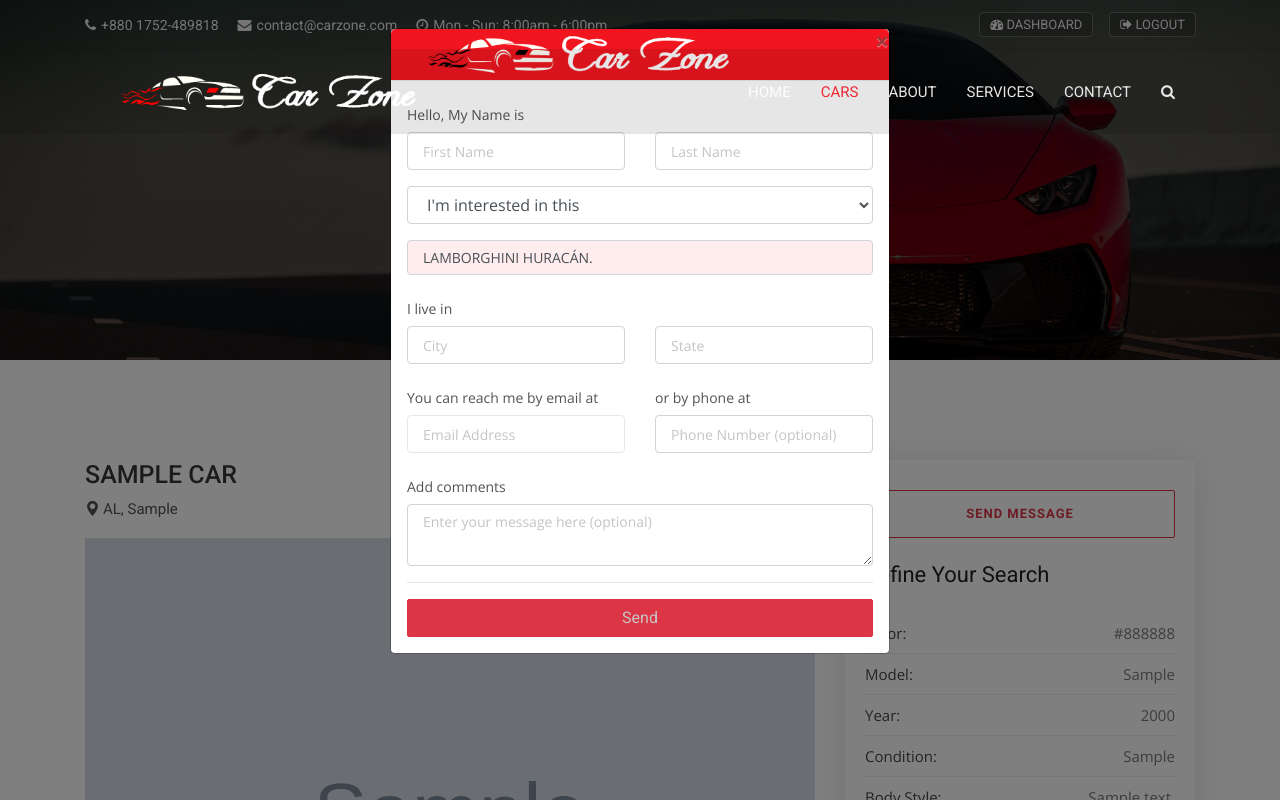
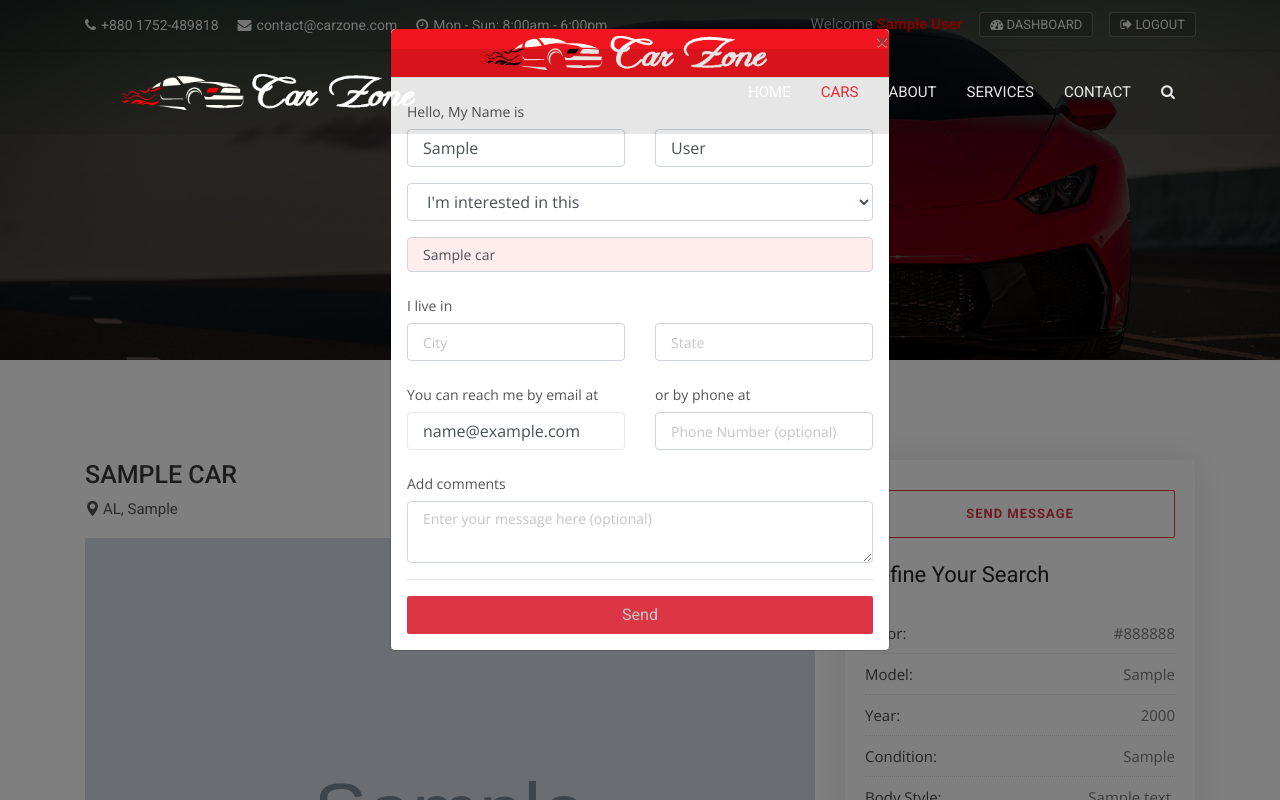
Before and after one commit to mehedi609/carzone-djangoapp, a Django app: page /cars/1 in a window 1280 px wide, after a click on "SEND MESSAGE". Run offline with Django 3.2, Linux system fonts and the light colour scheme; a user stored in the database is signed in; tables that the repository leaves empty hold one stand-in row (values such as "Sample post"); grey boxes marked "Sample" are stand-in pictures; some libraries are stand-ins or nearby versions.

Commit message:
added inquiry functionality and check for existing query from same user for same car

```diff
--- a/templates/cars/car_detail.html
+++ b/templates/cars/car_detail.html
@@ -3,6 +3,7 @@
 {% block title %} | {{single_car.car_title}} {% endblock %}
 {% block content %}
 
+  {% load static %}
   {% load humanize %}
 
   <!-- Sub banner start -->
@@ -27,6 +28,7 @@
           <div class="car-details-section">
             <!-- Heading start -->
             <div class="heading-car clearfix">
+              {% include 'includes/messages.html' %}
               <div class="pull-left">
                 <h3>{{single_car.car_title}}</h3>
                 <h6>
@@ -214,35 +216,58 @@
                 <div class="modal-content">
                   <div class="contact-dealer modal-header">
                     <!-- <h5 class="modal-title" id="inquiryModalLabel">Contact Dealer</h5> -->
-                    <img src="img/logos/logo-black-white.png">
+                    <center><img src="{% static 'img/logos/logo-black-white.png' %}"></center>
                     <button type="button" class="close" data-dismiss="modal">
                       <span>&times;</span>
                     </button>
                   </div>
                   <div class="modal-body">
-                    <form action="#">
+                    <form action="{% url 'inquiry' %}" method="POST">
+                      {% csrf_token %}
+
+                      {% if user.is_authenticated %}
+                        <input type="hidden" name="user_id" value="{{user.id}}">
+                      {% else %}
+                        <input type="hidden" name="user_id" value="0">
+                      {% endif %}
+                      <input type="hidden" name="car_id" value="{{single_car.id}}">
+
                       <div class="form-group">
                         <label for="name" class="col-form-label">Hello, My Name is</label>
                         <div class="row">
                           <div class="col">
-                            <input type="text" name="first_name" class="form-control" placeholder="First Name" required>
+                            <input
+                                type="text"
+                                name="first_name"
+                                class="form-control"
+                                placeholder="First Name"
+                                {% if user.is_authenticated %} value="{{user.first_name}}"  {% endif %}
+                                required
+                            >
                           </div>
                           <div class="col">
-                            <input type="text" name="last_name" class="form-control" placeholder="Last Name" required>
+                            <input
+                                type="text"
+                                name="last_name"
+                                class="form-control"
+                                placeholder="Last Name"
+                                {% if user.is_authenticated %} value="{{user.last_name}}"  {% endif %}
+                                required
+                            >
                           </div>
                         </div>
                       </div>
                       <div class="form-group">
-                        <select class="form-control" id="sel1">
-                          <option>I'm interested in this</option>
-                          <option>I'd like to know your best price for this</option>
-                          <option>I'd like to test drive this</option>
-                          <option>I'd like a history report for this</option>
+                        <select class="form-control" id="sel1" name="customer_need">
+                          <option value="I'm interested in this">I'm interested in this</option>
+                          <option value="I'd like to know your best price for this">I'd like to know your best price for this</option>
+                          <option value="I'd like to test drive this">I'd like to test drive this</option>
+                          <option value="I'd like a history report for this">I'd like a history report for this</option>
                         </select>
                       </div>
 
                       <div class="form-group">
-                        <input type="text" name="zipcode" class="form-control" value="LAMBORGHINI HURACÁN." readonly>
+                        <input type="text" name="car_title" class="form-control" value="{{ single_car.car_title }}" readonly>
                       </div>
 
                       <div class="form-group">
@@ -261,7 +286,14 @@
                         <div class="row">
                           <div class="col">
                             <label for="name" class="col-form-label">You can reach me by email at</label>
-                            <input type="email" name="email" class="form-control" placeholder="Email Address" required>
+                            <input
+                                type="email"
+                                name="email"
+                                class="form-control"
+                                placeholder="Email Address"
+                                {% if user.is_authenticated %} value="{{user.email}}"  {% endif %}
+                                required
+                            >
                           </div>
                           <div class="col">
                             <label for="phone" class="col-form-label">or by phone at</label>
--- a/templates/includes/topbar.html
+++ b/templates/includes/topbar.html
@@ -2,17 +2,20 @@
 <header class="top-header th-2 top-header-bg">
   <div class="container">
     <div class="row">
-      <div class="col-lg-8 col-md-8 col-sm-7">
+      <div class="col-lg-6 col-md-6 col-sm-7">
         <div class="list-inline">
           <a href="tel:+55-4XX-634-7071"><i class="fa fa-phone"></i>+880 1752-489818</a>
           <a href="tel:info@themevessel.com"><i class="fa fa-envelope"></i>contact@carzone.com</a>
           <a href="tel:info@themevessel.com"><i class="fa fa-clock-o"></i>Mon - Sun: 8:00am - 6:00pm</a>
         </div>
       </div>
-      <div class="col-lg-4 col-md-4 col-sm-5">
+      <div class="col-lg-6 col-md-6 col-sm-5">
         <ul class="top-social-media pull-right">
 
           {% if user.is_authenticated %}
+            <li>
+              Welcome <b style="color: red">{{ user.first_name }} {{ user.last_name }}</b>
+            </li>
             <li>
               <a href="{% url 'dashboard' %}" class="sign-in">
                 <i class="fa fa-tachometer"></i> Dashboard
```
Also changed, not shown: contacts/views.py (+41 -3 lines).
